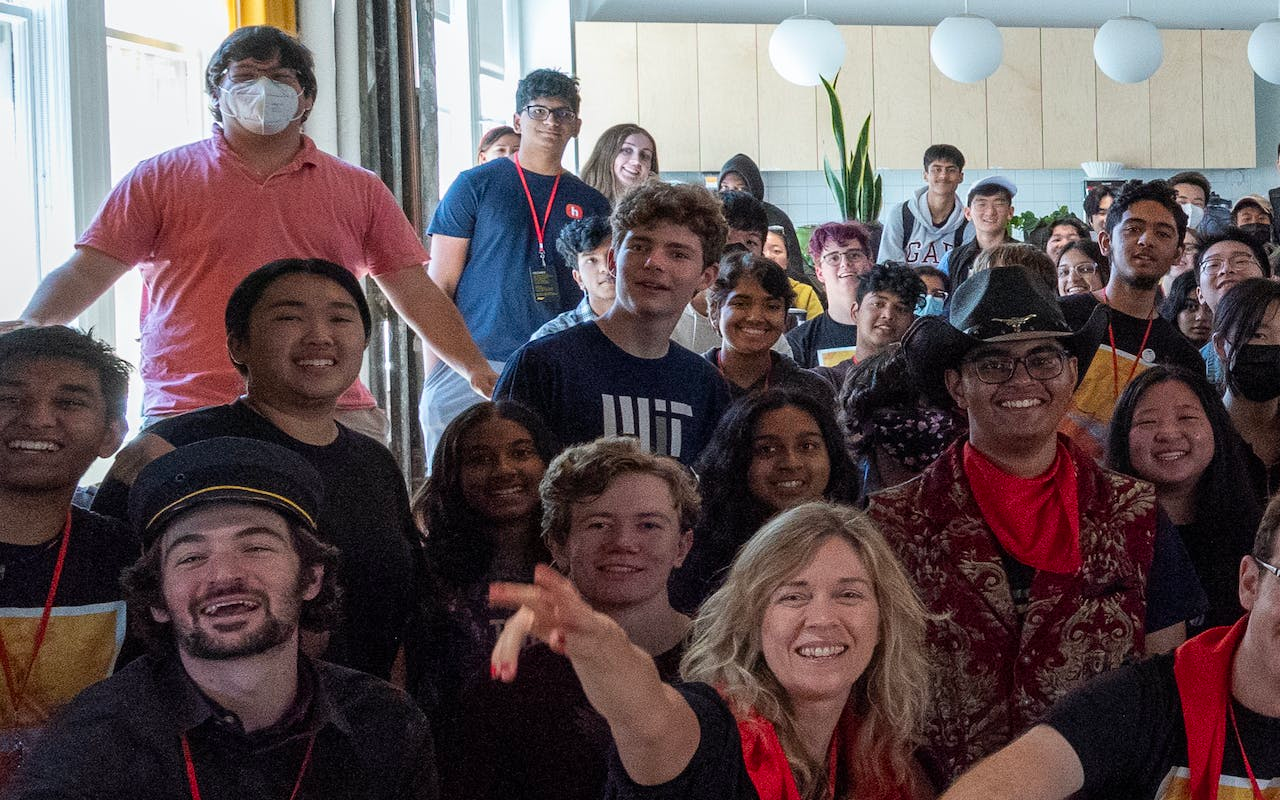
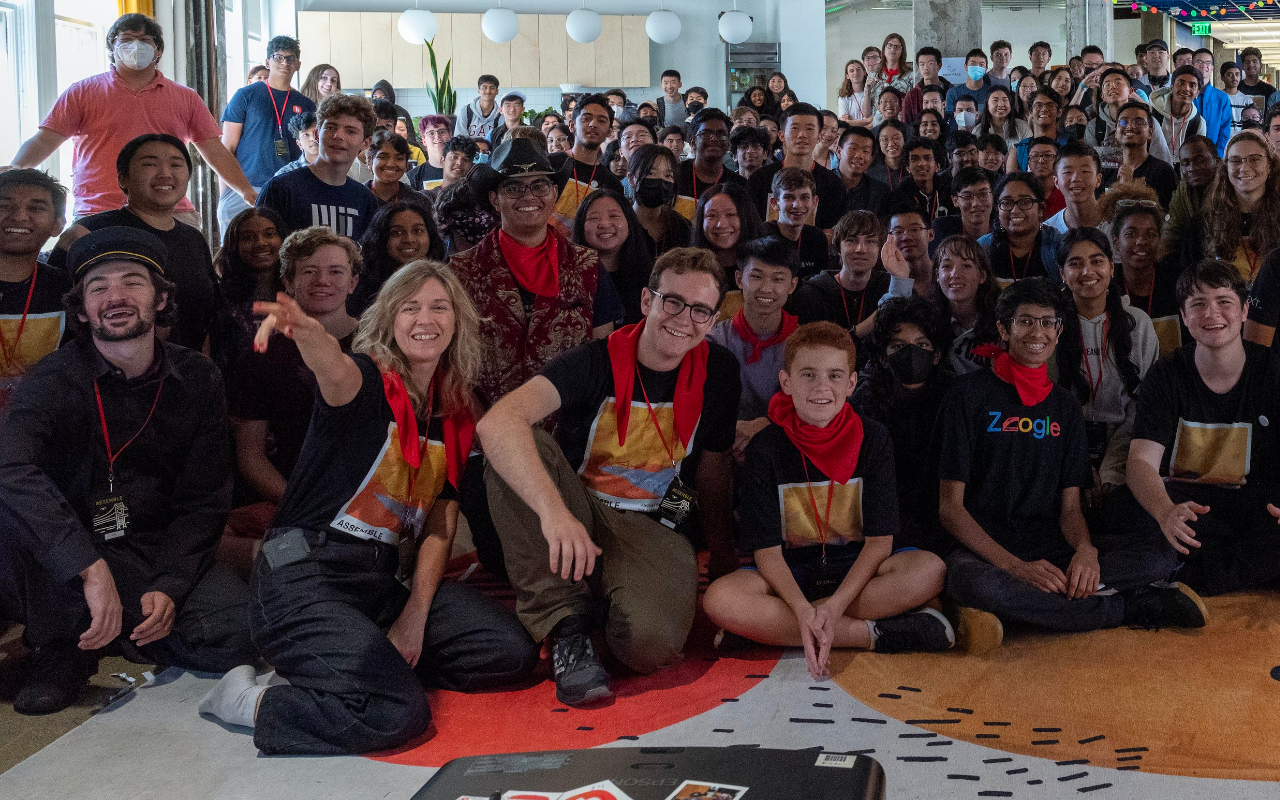
Before and after one commit to NicholasJohansan/LionCityHacks2022-TVH, a React (Vite) app: page / in a window 1280 px wide. Built offline with nearby package versions, Linux system fonts and the light colour scheme.

Commit message:
fixed image size

```diff
--- a/src/App.tsx
+++ b/src/App.tsx
@@ -8,12 +8,20 @@ function App() {
   return (
     <Box
       id='app'
-      width="full"
+      width="100vw"
       minHeight="100vh">
       <Landing />
-      <Box position="absolute" top="0" right="0" left="0" bottom="0" zIndex="-1" backgroundImage={bgImage} objectFit="fill" />
+      <Box position="absolute" top="0" right="0" left="0" bottom="0" zIndex="-1" backgroundImage={bgImage} backgroundSize="cover" objectFit="fill" />
     </Box>
   )
 }
 
 export default App
+
+// id='app'
+// height="100vh"
+// width="100vw"
+// backgroundImage={`url(${bgImage})`}
+// backgroundSize="cover"
+// backgroundPosition="center"
+// backgroundRepeat="no-repeat"
```
